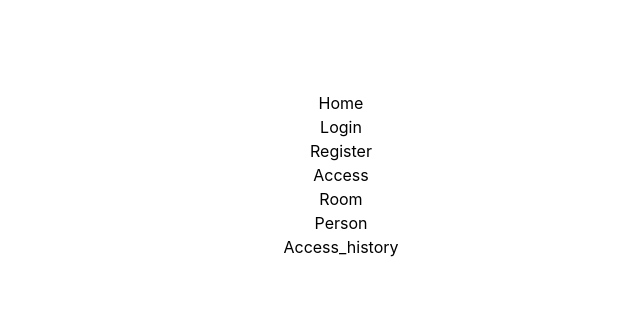
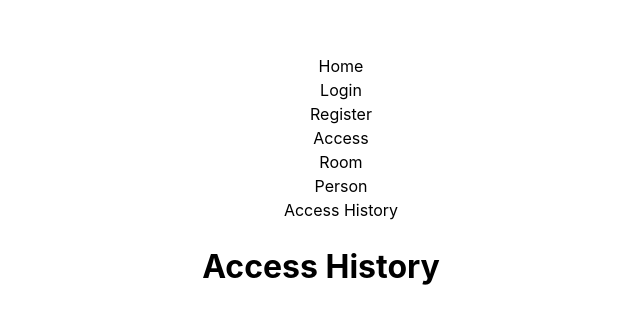
Before and after one commit to Davfernandezz/Naves-Frontend, a React (Vite) app: page /accessHistory in a window 1280 px wide. Shown: the part 225-548 px from the top of the page, without its empty margins (319-959 px from the left). Built offline with nearby package versions, Linux system fonts and the light colour scheme.

Commit message:
fix: accessHistory name change

```diff
--- a/src/components/Header/Header.jsx
+++ b/src/components/Header/Header.jsx
@@ -14,7 +14,7 @@ export const Header = () => {
                 <div onClick={()=>navigate('/access')}>Access</div>
                 <div onClick={()=>navigate('/room')}>Room</div>
                 <div onClick={()=>navigate('/person')}>Person</div>
-                <div onClick={()=>navigate('/access_history')}>Access_history</div>
+                <div onClick={()=>navigate('/accessHistory')}>Access History</div>
             </ul>
         </>
     )
--- /dev/null
+++ b/src/views/AccessHistory/AccessHistory.jsx
@@ -0,0 +1,8 @@
+import React from 'react'
+import "./AccessHistory.css";
+
+export const AccessHistory = () => {
+  return (
+    <div><h1>Access History</h1></div>
+  )
+}
--- a/src/views/Access_history/Access_history.jsx
+++ /dev/null
@@ -1,8 +0,0 @@
-import React from 'react'
-import "./Access_history.css";
-
-export const Access_history = () => {
-  return (
-    <div><h1>Access history</h1></div>
-  )
-}
--- a/src/views/Body/Body.jsx
+++ b/src/views/Body/Body.jsx
@@ -6,7 +6,7 @@ import { Home } from '../Home/Home';
 import { Access } from '../Access/Access';
 import { Room } from '../Room/Room';
 import { Person } from '../Person/Person';
-import { Access_history } from '../Access_history/Access_history';
+import { AccessHistory } from '../accessHistory/accessHistory';
 
 function Body() {
   return (
@@ -18,7 +18,7 @@ function Body() {
         <Route path="/access" element={<Access />} />
         <Route path="/room" element={<Room />} />
         <Route path="/person" element={<Person />} />
-        <Route path="/access_history" element={<Access_history />} />
+        <Route path="/accessHistory" element={<AccessHistory />} />
       </Routes>
     </>
   );
```
Also changed, not shown: src/views/AccessHistory/AccessHistory.css (added).
